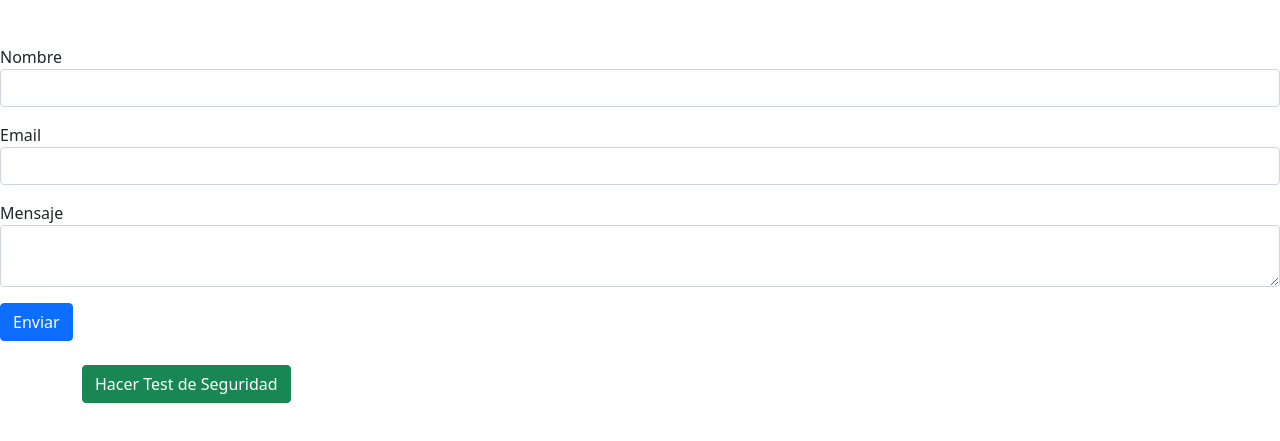
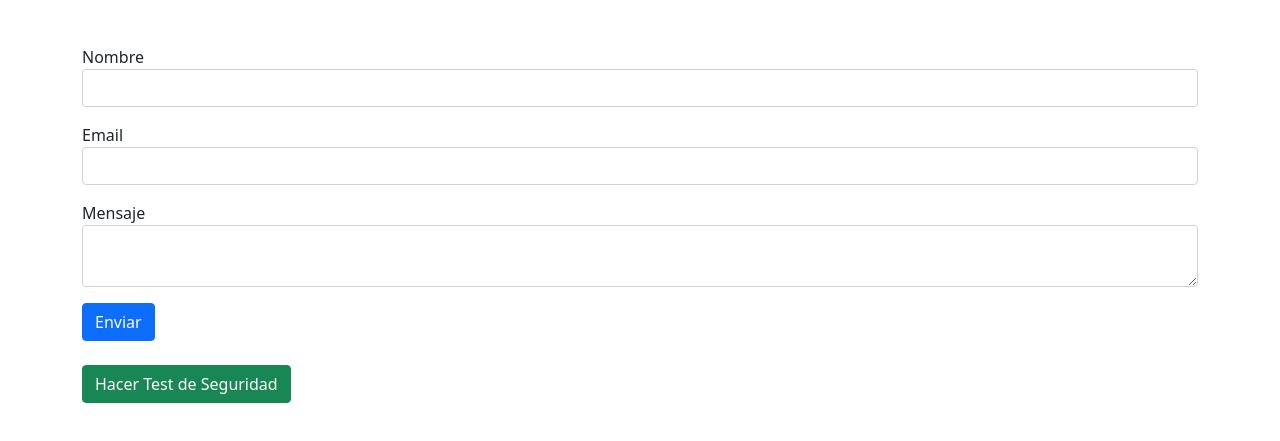
Before and after one commit to BozanaBL/CiberSeguridad, a plain HTML site: page ConsejosSeguridad.html in a window 1280 px wide. Shown: the part 225-666 px from the top of the page. Drawn offline with nearby package versions, Linux system fonts and the light colour scheme.

Commit message:
Agregar class en section de formulario

```diff
--- a/ConsejosSeguridad.html
+++ b/ConsejosSeguridad.html
@@ -33,7 +33,7 @@
       <li>No hagas clic en enlaces sospechosos.</li>
     </ul>
   </section>
-  <section >
+  <section class="container" >
      <form id="contactoForm" class="mt-4">
       <div class="mb-3">
         <label>Nombre</label>
```
